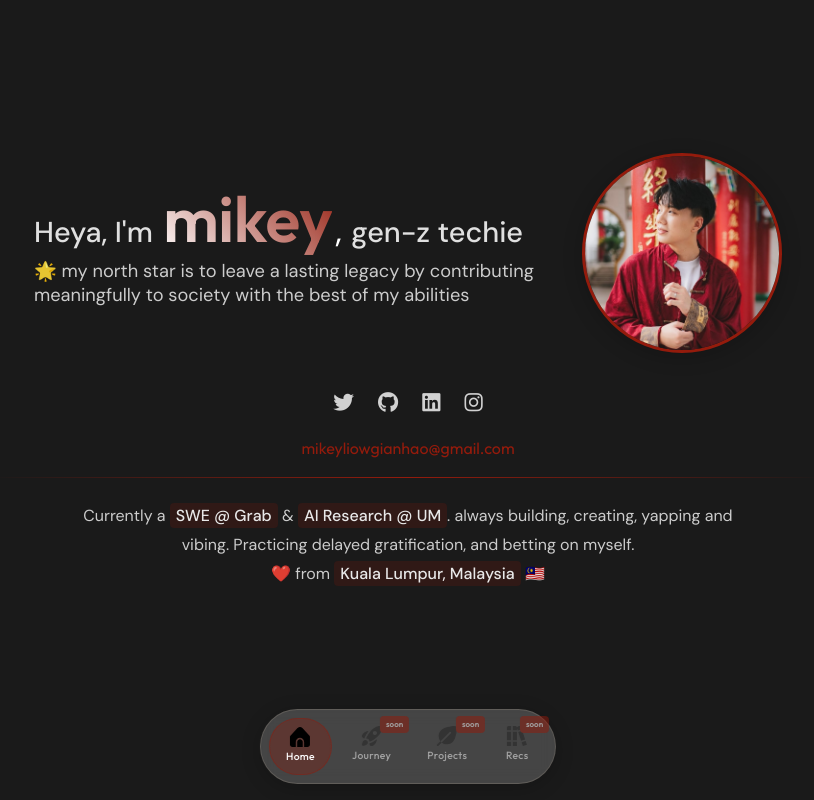
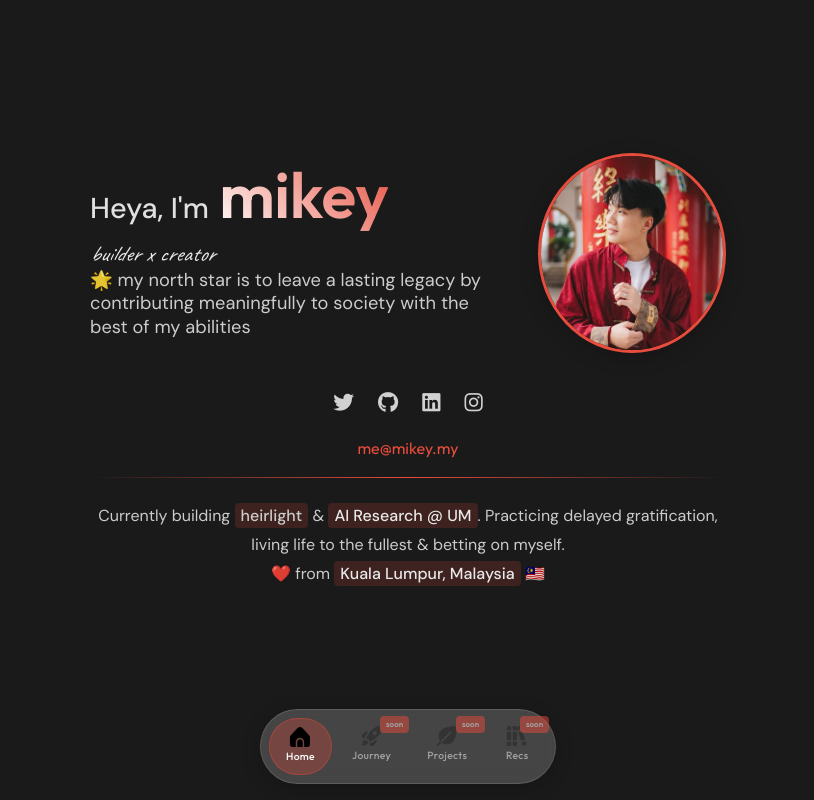
Before and after one commit to mikeyliow/mky, a plain HTML site: page index.html in a window 1280 px wide. Shown: the whole page, without its empty margins (232-1046 px from the left). Drawn offline with Linux system fonts and the light colour scheme.

Commit message:
minor updates

```diff
--- a/css/styles.css
+++ b/css/styles.css
@@ -2,12 +2,11 @@
     --bg-dark: #1A1A1A;
     --text-light: #FFFFFF;
     --text-muted: #E0E0E0;
-    --accent-primary: #941B0C;
-    --accent-secondary: #4F000B;
+    --accent-primary: #E74C3C;
+    --accent-secondary: #8B0000;
     --accent-teal: #15616D;
     --font-primary: 'Outfit', sans-serif;
     --font-secondary: 'DM Sans', sans-serif;
-    --font-signature: 'Rock Salt', cursive;
 }
 
 * {
@@ -25,10 +24,8 @@ body {
     display: flex;
     align-items: center;
     padding-bottom: 60px;
-    /* Reduced space for floating nav */
 }
 
-/* Floating Navigation */
 .floating-nav {
     position: fixed;
     bottom: 16px;
@@ -63,15 +60,15 @@ body {
 }
 
 .nav-item:hover {
-    background: rgba(148, 27, 12, 0.2);
+    background: rgba(231, 76, 60, 0.2);
     color: var(--text-light);
     opacity: 1;
 }
 
 .nav-item.active {
-    background: rgba(148, 27, 12, 0.3);
+    background: rgba(231, 76, 60, 0.3);
     color: var(--text-light);
-    border: 1px solid rgba(148, 27, 12, 0.4);
+    border: 1px solid rgba(231, 76, 60, 0.4);
     opacity: 1;
 }
 
@@ -124,29 +121,12 @@ body {
 }
 
 .container {
-    max-width: 900px;
+    max-width: 700px;
     margin: 0 auto;
     padding: 2rem 1.5rem;
     width: 100%;
 }
 
-.main-nav {
-    text-align: center;
-    margin-bottom: 2rem;
-}
-
-.nav-link {
-    color: #cccccc;
-    text-decoration: none;
-    padding: 0.5rem 1rem;
-    transition: color 0.3s ease;
-    font-family: var(--font-primary);
-}
-
-.nav-link:hover,
-.nav-link.active {
-    color: var(--accent-crimson);
-}
 
 .hero {
     display: flex;
@@ -163,8 +143,8 @@ body {
 
 .intro {
     font-size: 1.8rem;
-    line-height: 1.4;
-    margin-bottom: 1rem;
+    line-height: 1.2;
+    margin-bottom: 0.5rem;
     font-family: var(--font-secondary);
 }
 
@@ -185,6 +165,16 @@ body {
     font-weight: 500;
     font-family: var(--font-secondary);
     font-size: 1.8rem;
+}
+
+em.title {
+    font-family: 'Caveat', cursive;
+    font-size: 1.4rem;
+    font-weight: 400;
+    color: var(--text-light);
+    opacity: 0.9;
+    margin-top: 0.2rem;
+    display: block;
 }
 
 .bio {
@@ -228,11 +218,6 @@ body {
     object-position: center;
 }
 
-.image-placeholder {
-    width: 100%;
-    height: 100%;
-    background-color: var(--gray-light);
-}
 
 .social-links {
     display: flex;
@@ -279,12 +264,21 @@ body {
 .highlight {
     color: var(--text-light);
     font-weight: 500;
-    background: rgba(148, 27, 12, 0.2);
+    background: rgba(231, 76, 60, 0.2);
     padding: 2px 6px;
     border-radius: 4px;
 }
 
-/* Responsive Design */
+a.highlight {
+    text-decoration: none;
+    color: inherit;
+}
+
+.highlight a {
+    text-decoration: none;
+    color: inherit;
+}
+
 @media (max-width: 767px) {
     .container {
         padding: 1rem 1rem;
@@ -334,7 +328,7 @@ body {
 
     .hero-content {
         text-align: left;
-        max-width: 500px;
+        max-width: 400px;
     }
 
     .intro {
@@ -348,7 +342,6 @@ body {
     }
 }
 
-/* Animations */
 @keyframes fadeIn {
     from {
         opacity: 0;
@@ -377,11 +370,3 @@ body {
 .personal-message {
     animation-delay: 0.6s;
 }
-
-/* Favicon styling */
-link[rel="icon"] {
-    filter: hue-rotate(0deg) saturate(2) brightness(1.2);
-    background: linear-gradient(45deg, var(--text-light), var(--accent-crimson));
-    -webkit-mask-image: url('images/icon.png');
-    mask-image: url('images/icon.png');
-}
--- a/data/content.json
+++ b/data/content.json
@@ -1,8 +1,8 @@
 {
     "name": "mikey",
-    "title": "gen-z techie",
+    "title": "builder x creator",
     "bio": "🌟 my north star is to leave a lasting legacy by contributing meaningfully to society with the best of my abilities",
-    "email": "mikeyliowgianhao@gmail.com",
+    "email": "me@mikey.my",
     "socialLinks": [
         {
             "platform": "Twitter",
@@ -25,5 +25,5 @@
             "icon": "instagram"
         }
     ],
-    "personalMessage": "Currently a <span class='highlight'>SWE @ Grab</span> & <span class='highlight'>AI Research @ UM</span>. always building, creating, yapping and vibing. Practicing delayed gratification, and betting on myself.<br>❤️ from <span class='highlight'>Kuala Lumpur, Malaysia</span> 🇲🇾"
+    "personalMessage": "Currently building <a href='https://heirlight.com/' target='_blank' class='highlight'>heirlight</a> & <span class='highlight'>AI Research @ UM</span>. Practicing delayed gratification, living life to the fullest & betting on myself.<br>❤️ from <span class='highlight'>Kuala Lumpur, Malaysia</span> 🇲🇾"
 }
--- a/index.html
+++ b/index.html
@@ -11,7 +11,7 @@
     <link rel="preconnect" href="https://fonts.googleapis.com">
     <link rel="preconnect" href="https://fonts.gstatic.com" crossorigin>
     <link
-        href="https://fonts.googleapis.com/css2?family=DM+Sans:wght@400;500;700&family=Outfit:wght@400;500;600;700&display=swap"
+        href="https://fonts.googleapis.com/css2?family=DM+Sans:wght@400;500;700&family=Outfit:wght@400;500;600;700&family=Caveat:wght@400..700&display=swap"
         rel="stylesheet">
 </head>
 
@@ -44,8 +44,8 @@
         <header class="hero">
             <div class="hero-content">
                 <p class="intro">
-                    <span class="title">Heya, I'm </span><span class="name" data-content="name">Loading...</span>,
-                    <span class="title" data-content="title">Loading...</span>
+                    <span class="title">Heya, I'm </span><span class="name" data-content="name">Loading...</span>
+                    <br><em class="title" data-content="title">Loading...</em>
                     <span class="bio" data-content="bio">Loading...</span>
                 </p>
             </div>
@@ -54,9 +54,7 @@
             </div>
         </header>
 
-        <section class="social-links" data-content="socialLinks">
-            <!-- Social links will be dynamically inserted here -->
-        </section>
+        <section class="social-links" data-content="socialLinks"></section>
 
         <a href="mailto:" class="email" data-content="email">Loading...</a>
 
--- a/js/main.js
+++ b/js/main.js
@@ -1,19 +1,16 @@
-// Load and populate content
 async function loadContent() {
     try {
         const response = await fetch('data/content.json');
         const data = await response.json();
 
-        // Update simple text content
         document.querySelectorAll('[data-content]').forEach(element => {
             const contentPath = element.getAttribute('data-content');
-            if (contentPath === 'socialLinks') return; // Handle social links separately
+            if (contentPath === 'socialLinks') return;
 
-            // Handle nested properties (e.g., personalMessage.currentStatus)
             const value = contentPath.split('.').reduce((obj, key) => obj[key], data);
-            if (value) {
+            if (value !== undefined) {
                 if (contentPath === 'personalMessage') {
-                    element.innerHTML = value; // Use innerHTML for the personal message to render the spans
+                    element.innerHTML = value;
                 } else if (contentPath === 'email') {
                     element.href = `mailto:${value}`;
                     element.textContent = value;
@@ -22,8 +19,6 @@ async function loadContent() {
                 }
             }
         });
-
-        // Update social links
         const socialLinksContainer = document.querySelector('[data-content="socialLinks"]');
         if (socialLinksContainer) {
             socialLinksContainer.innerHTML = data.socialLinks.map(link => `
@@ -33,18 +28,15 @@ async function loadContent() {
             `).join('');
         }
 
-        // Update page title
         document.title = `${data.name} | personal site`;
     } catch (error) {
         console.error('Error loading content:', error);
     }
 }
 
-// Initialize
 document.addEventListener('DOMContentLoaded', () => {
     loadContent();
 
-    // Smooth scroll for anchor links
     document.querySelectorAll('a[href^="#"]').forEach(anchor => {
         anchor.addEventListener('click', function (e) {
             e.preventDefault();
@@ -54,5 +46,3 @@ document.addEventListener('DOMContentLoaded', () => {
         });
     });
 });
-
-// Add any future JavaScript functionality here
```
